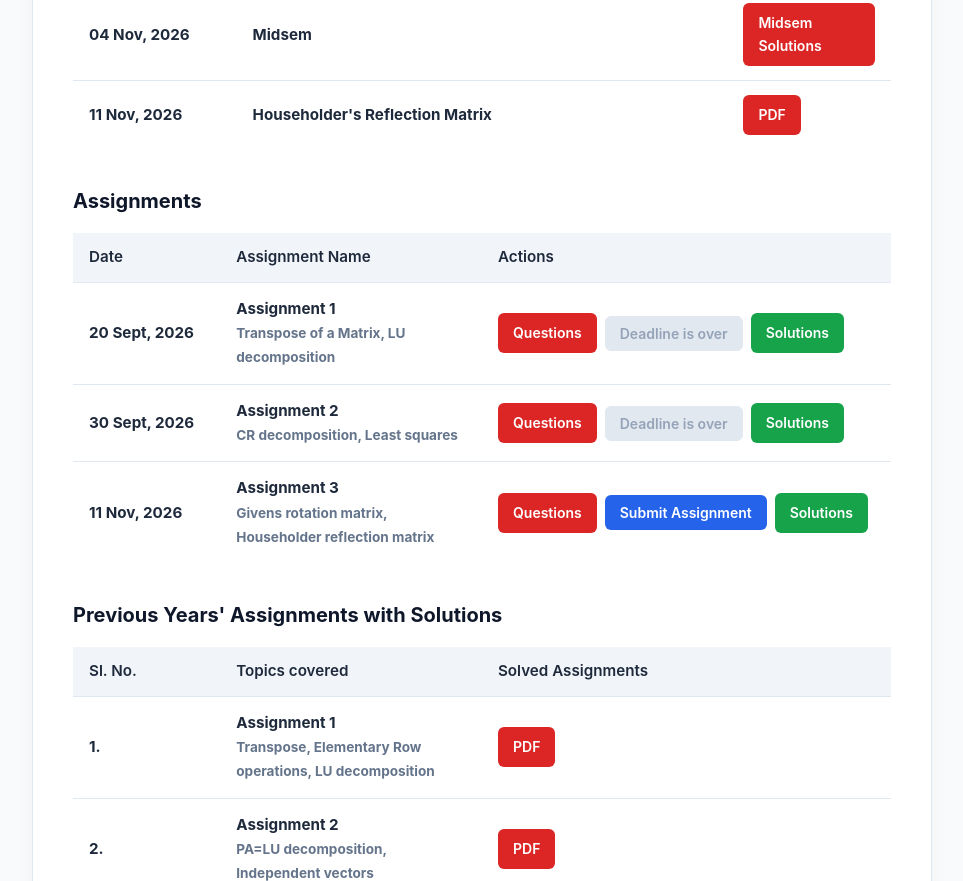
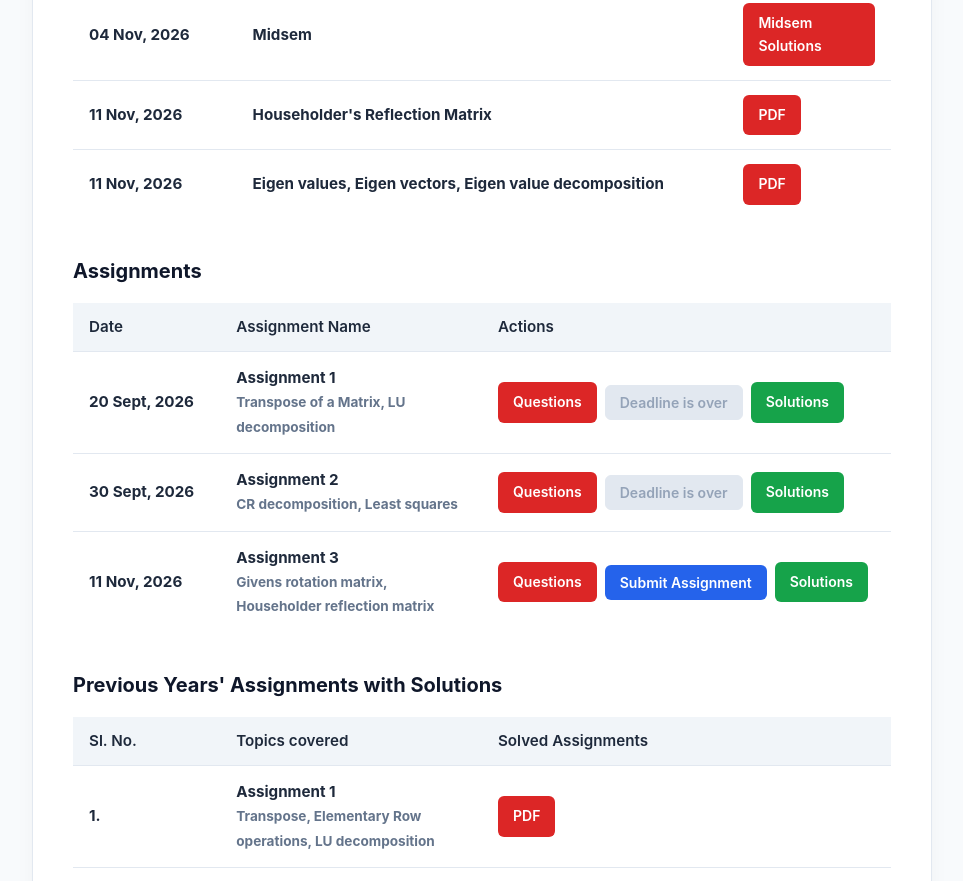
Before and after one commit to avikradhikary/avikradhikary.github.io, a plain HTML site: page Matrix_Analysis_2026.html in a window 1280 px wide. Shown: the part 945-1826 px from the top of the page, without its empty margins (158-1121 px from the left). Drawn offline with Linux system fonts and the light colour scheme.

Commit message:
Update Matrix_Analysis_2026.html

```diff
--- a/Matrix_Analysis_2026.html
+++ b/Matrix_Analysis_2026.html
@@ -472,6 +472,11 @@
                         <td>Householder's Reflection Matrix</td>
                         <td><a href="slides/Matrixanalysis7 2026.pdf" target="_blank" class="btn btn-danger">PDF</a></td>
                     </tr>
+                    <tr>
+                        <td>11 Nov, 2026</td>
+                        <td>Eigen values, Eigen vectors, Eigen value decomposition</td>
+                        <td><a href="slides/Matrixanalysis8 2026.pdf" target="_blank" class="btn btn-danger">PDF</a></td>
+                    </tr>
                 </tbody>
             </table>
         </div>
```
